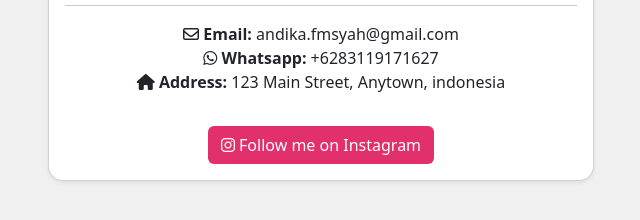
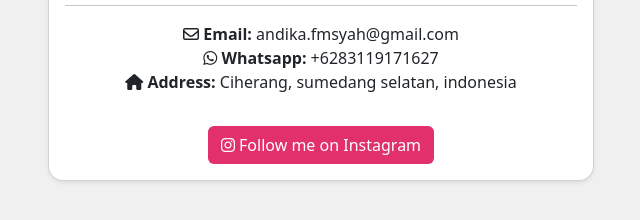
Before and after one commit to Usrandika/Tc_andika_firmansyah_X1, a plain HTML site: page index.html in a window 1280 px wide. Shown: the part 358-578 px from the top of the page, 319-959 px from the left. Drawn offline with nearby package versions, Linux system fonts and the light colour scheme.

Commit message:
Update index.html

```diff
--- a/index.html
+++ b/index.html
@@ -23,7 +23,7 @@
                         <ul class="list-unstyled">
                             <li><i class="fa-regular fa-envelope"></i> <strong>Email:</strong> andika.fmsyah@gmail.com</li>
                             <li><i class="fa-brands fa-whatsapp"></i> <strong>Whatsapp:</strong> +6283119171627</li>
-                            <li><i class="fa-solid fa-house"></i> <strong>Address:</strong> 123 Main Street, Anytown, indonesia</li>
+                            <li><i class="fa-solid fa-house"></i> <strong>Address:</strong> Ciherang, sumedang selatan, indonesia</li>
                         </ul>
                         <a href="https://www.instagram.com/p/C9W5OtbywXi/?igsh=MW15NXRuY2p4cmR1aA==" target="_blank" class="btn btn-instagram mt-3">
                             <i class="fab fa-instagram"></i> Follow me on Instagram
```
